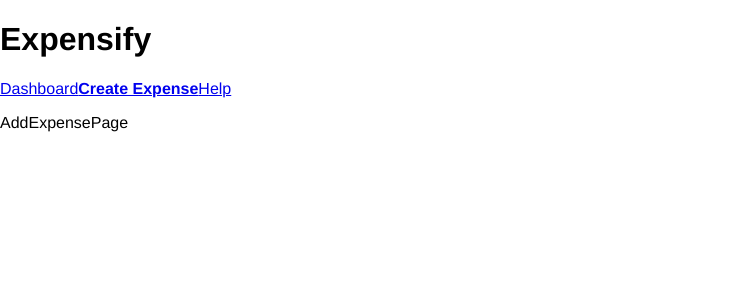
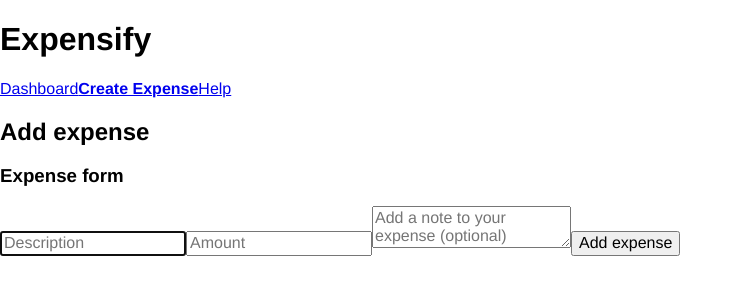
Before and after one commit to sampsaisohatala/expensify, a React (Create React App) app: page /create in a window 1280 px wide. Shown: the top 300 px of the page, without its empty margins (0-743 px from the left). Built offline with nearby package versions, Linux system fonts and the light colour scheme; the HTML template or start-up script is replaced by a standard one.

Commit message:
Add expense form

```diff
--- a/src/components/AddExpensePage.js
+++ b/src/components/AddExpensePage.js
@@ -1,7 +1,13 @@
 import React from 'react';
+import ExpenseForm from './ExpenseForm';
 
 const AddExpensePage = () => {
-   return <p>AddExpensePage</p>;
+   return (
+      <div>
+         <h2>Add expense</h2>
+         <ExpenseForm />
+      </div>
+   );
 };
 
 export default AddExpensePage;
--- /dev/null
+++ b/src/components/ExpenseForm.js
@@ -0,0 +1,36 @@
+import React, { useState } from 'react';
+
+const ExpenseForm = () => {
+   const [description, setDescription] = useState('');
+   const [note, setNote] = useState('');
+   const [amount, setAmount] = useState('');
+
+   const onDescriptionChange = (e) => {
+      setDescription(e.target.value);
+   };
+   const onNoteChange = (e) => {
+      setNote(e.target.value);
+   };
+   const onAmountChange = (e) => {
+      console.log('onAmountChange');
+      const amount = e.target.value;
+      if (amount.match(/^\d*(\.\d{0,2})?$/)) {
+         // regular expression -> https://regex101.com/
+         setAmount(amount);
+      }
+   };
+
+   return (
+      <div>
+         <h3>Expense form</h3>
+         <form>
+            <input type="text" placeholder="Description" autoFocus value={description} onChange={onDescriptionChange} />
+            <input type="number" placeholder="Amount" value={amount} onChange={onAmountChange} />
+            <textarea placeholder="Add a note to your expense (optional)" value={note} onChange={onNoteChange}></textarea>
+            <button>Add expense</button>
+         </form>
+      </div>
+   );
+};
+
+export default ExpenseForm;
```
Also changed, not shown: 1 other file (tests, documents, lock files or other folders).
